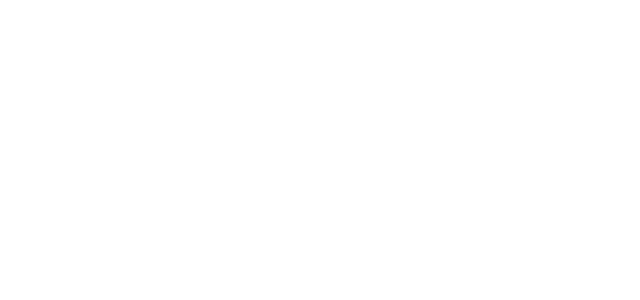
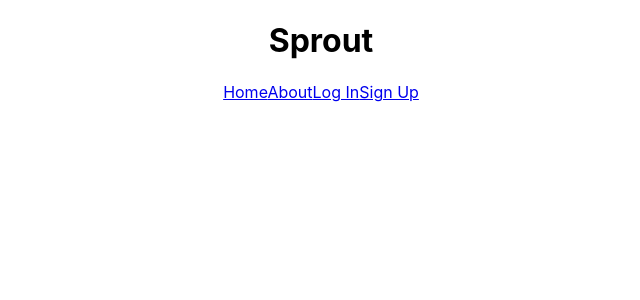
Before and after one commit to WhitneySamWallace/Sprout-Capstone-I, a React (Create React App) app: page / in a window 1280 px wide. Shown: the top 300 px of the page, without its empty margins (319-959 px from the left). Built offline with nearby package versions, Linux system fonts and the light colour scheme.

Commit message:
all tests passing

```diff
--- a/src/components/Nav/Nav.js
+++ b/src/components/Nav/Nav.js
@@ -1,8 +1,30 @@
 import React from 'react';
+import { Link } from 'react-router-dom';
+
+const LOGIN = true;
 
 function Nav() {
+  const loggedin = (
+    <div className="loggedin">
+      <h1>Sprout</h1>
+      <Link to='/'>Home</Link>
+      <Link to='/'>About</Link>
+      <Link to='/login'>Log In</Link>
+      <Link to='/'>Sign Up</Link>
+    </div>
+  );
+
+  const loggedout = (
+    <div className="loggedout">
+      <h1>Sprout</h1>
+      <Link to='/'>Home</Link>
+      <Link to='/'>Log Out</Link>
+
+    </div>
+  )
   return (
     <div className="Nav">
+      {LOGIN ? loggedin : loggedout}
     </div>
   )
 }
```
Also changed, not shown: 1 other file (tests, documents, lock files or other folders).
